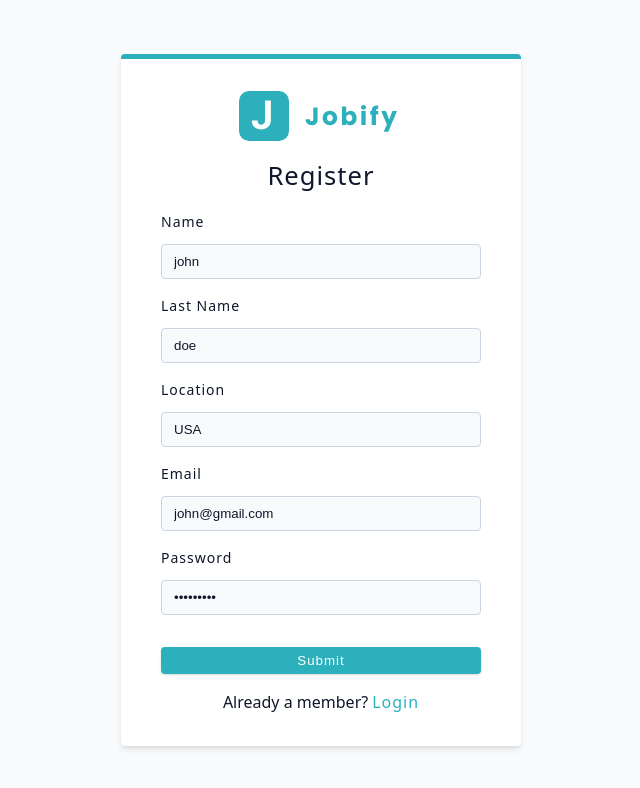
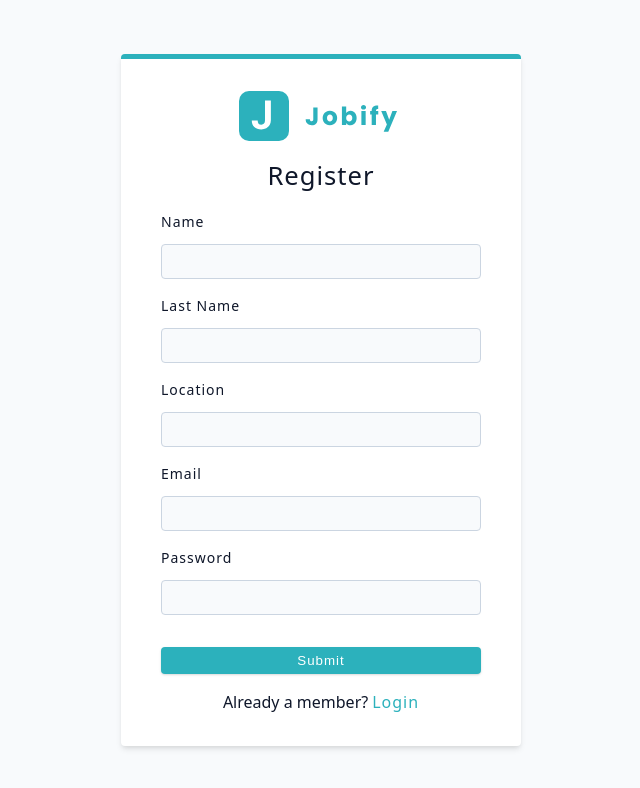
Before and after one commit to Yosef1997/server-jobify, a React (Vite) app in the folder client/: page /register in a window 1280 px wide. Shown: the top 788 px of the page, without its empty margins (319-959 px from the left). Built offline with nearby package versions, Linux system fonts and the light colour scheme.

Commit message:
fix: add onChange in FormRow and FormRowSelect

```diff
--- a/client/src/components/FormRow.jsx
+++ b/client/src/components/FormRow.jsx
@@ -1,6 +1,6 @@
-import React from "react"
+import React from 'react'
 
-const FormRow = ({ type, name, labelText, defaultValue }) => {
+const FormRow = ({ type, name, labelText, defaultValue, onChange }) => {
   return (
     <div className='form-row'>
       <label htmlFor={name} className='form-label'>
@@ -11,7 +11,8 @@ const FormRow = ({ type, name, labelText, defaultValue }) => {
         id={name}
         name={name}
         className='form-input'
-        defaultValue={defaultValue || ""}
+        defaultValue={defaultValue || ''}
+        onChange={onChange}
         required
       />
     </div>
--- a/client/src/components/FormRowSelect.jsx
+++ b/client/src/components/FormRowSelect.jsx
@@ -1,4 +1,10 @@
-const FormRowSelect = ({ name, labelText, list, defaultValue = '' }) => {
+const FormRowSelect = ({
+  name,
+  labelText,
+  list,
+  defaultValue = '',
+  onChange,
+}) => {
   return (
     <div className='form-row'>
       <label htmlFor={name} className='form-label'>
@@ -9,6 +15,7 @@ const FormRowSelect = ({ name, labelText, list, defaultValue = '' }) => {
         id={name}
         className='form-select'
         defaultValue={defaultValue}
+        onChange={onChange}
       >
         {list.map((itemValue) => {
           return (
--- a/client/src/pages/Login.jsx
+++ b/client/src/pages/Login.jsx
@@ -50,8 +50,8 @@ const Login = () => {
       <Form method='post' className='form'>
         <Logo />
         <h4>login</h4>
-        <FormRow type='email' name='email' defaultValue='john@gmail.com' />
-        <FormRow type='password' name='password' defaultValue='secret123' />
+        <FormRow type='email' name='email' />
+        <FormRow type='password' name='password' />
         {errors && <p style={{ color: 'red' }}>{errors.msg}</p>}
         <SubmitBtn />
         <button type='button' className='btn btn-block' onClick={loginDemoUser}>
--- a/client/src/pages/Register.jsx
+++ b/client/src/pages/Register.jsx
@@ -24,16 +24,11 @@ const Register = () => {
       <Form method='post' className='form'>
         <Logo />
         <h4>Register</h4>
-        <FormRow type='text' name='name' defaultValue='john' />
-        <FormRow
-          type='text'
-          name='lastName'
-          labelText='last Name'
-          defaultValue='doe'
-        />
-        <FormRow type='text' name='location' defaultValue='USA' />
-        <FormRow type='email' name='email' defaultValue='john@gmail.com' />
-        <FormRow type='password' name='password' defaultValue='secret123' />
+        <FormRow type='text' name='name' />
+        <FormRow type='text' name='lastName' labelText='last Name' />
+        <FormRow type='text' name='location' />
+        <FormRow type='email' name='email' />
+        <FormRow type='password' name='password' />
 
         <SubmitBtn />
         <p>
```
